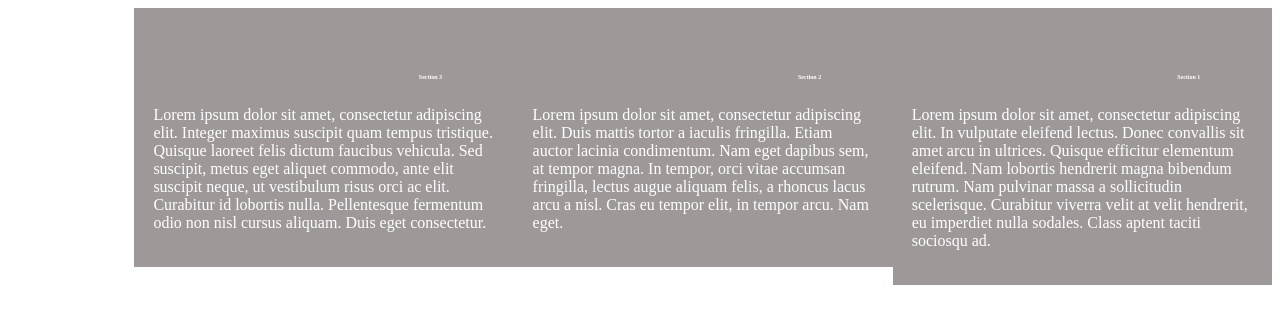
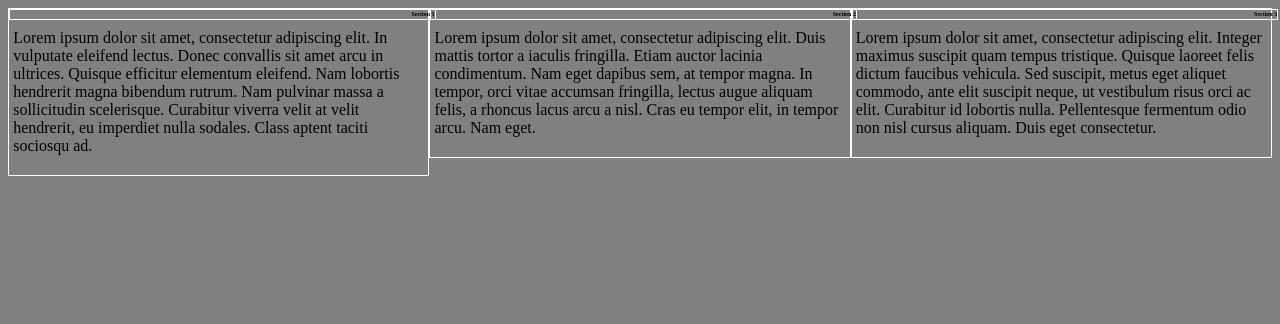
Before and after one commit to bmorris90/selfsummit, a plain HTML site: page Mod2/mod2.html in a window 1280 px wide. Drawn offline with Linux system fonts and the light colour scheme.

Commit message:
New file added

```diff
--- a/Mod2/mod2.html
+++ b/Mod2/mod2.html
@@ -1,5 +1,5 @@
 <!DOCTYPE HTML>
-<html>
+<html lang="en">
 <head>
 	<!-- UTF CHARSET DECLARATION & DISABLE DEVICE AUTO ZOOM/MIN -->
 	<meta charset="UTF-8">
@@ -10,99 +10,69 @@
 		box-sizing: border-box;
 	}
 	body {
-
+		background-color: grey;
 	}
 	p {
-		padding: 5%;
-		border-color: #D19A8E;
-		overflow: visible;
-		border-width: 100%;
+		padding: 1%;
+		margin-left: auto;
+		margin-right: auto;
 	}
 	h2 {
-		font-size: 20%
-	}
-	.container-fluid {
-		overflow: visible;
+		font-size: 10%;
+		text-align: right;
 	}
 	.row {
 		width: 100%;
 	}
 	.section {
-		text-align: left;
 		position: relative;
-		width: 30%;
-		padding-top: 5%;
-		margin: auto;
-		float: right;
-		display: block;
-		color: white;
-		background-color: #9E9998;
+
 	}
-
 	.section-title {
 		position: absolute;
-		text-align: right;
-		left: 75%;
-		border-color: black;
-		border-width: 20px;
 	}
 	/* LG DESKTOP VIEW 992px+ */
-	@media screen (min-width: 992px) {
+	@media (min-width: 992px) {
 		.col-lg-4 {
-
-		}
-
-		.col-md-6 {
-
-		}
-
-		.col-sm-12 {
-
+			width: 33.33%;
+			float: left;
+			border: 1px solid white;
 		}
 	}
 	/* MD TABLET VIEW 768px - 991px */
-	@media screen (min-width: 768px max-width: 991px) {
-		.col-lg-4 {
-
+	@media (min-width: 768px) and (max-width: 991px) {
+		.col-md-6 {
+			width: 50%;
+			float: left;
+			border: 1px solid white;
 		}
-
-		.col-md-6 {
-
-		}
-
-		.col-sm-12 {
-
+		.col-md-12 {
+			width: 100%;
+			float: left;
+			border: 1px solid white;
 		}
 	}
 	/* SM MOBILE VIEW 767px- */
-	@media screen (max-width: 767px) {
-		.col-lg-4 {
-
-		}
-
-		.col-md-6 {
-
-		}
-
+	@media (max-width: 767px) {
 		.col-sm-12 {
-			display: inline;
+			width: 100%;
+			float: left;
+			border: 1px solid white;
 		}
 	}
 	</style>
 </head>
 <body>
-	<header class="container-fluid">
-		<div class="row">
-			<section class="section col-lg-4 col-md-6 col-sm-12">
-			<div class="section-title col-lg-4 col-md-6 col-sm-12"><h2>Section 1</h2></div><p>Lorem ipsum dolor sit amet, consectetur adipiscing elit. In vulputate eleifend lectus. Donec convallis sit amet arcu in ultrices. Quisque efficitur elementum eleifend. Nam lobortis hendrerit magna bibendum rutrum. Nam pulvinar massa a sollicitudin scelerisque. Curabitur viverra velit at velit hendrerit, eu imperdiet nulla sodales. Class aptent taciti sociosqu ad.</p>
-			</section>
-			<section class="section col-lg-4 col-md-6 col-sm-12">
-			<div class="section-title col-lg-4 col-md-6 col-sm-12"><h2>Section 2</h2></div><p>Lorem ipsum dolor sit amet, consectetur adipiscing elit. Duis mattis tortor a iaculis fringilla. Etiam auctor lacinia condimentum. Nam eget dapibus sem, at tempor magna. In tempor, orci vitae accumsan fringilla, lectus augue aliquam felis, a rhoncus lacus arcu a nisl. Cras eu tempor elit, in tempor arcu. Nam eget.</p>
-			</section>
-			<section class="section col-lg-4 col-md-6 col-sm-12">
-			<div class="section-title col-lg-4 col-md-6 col-sm-12"><h2>Section 3</h2></div><p>Lorem ipsum dolor sit amet, consectetur adipiscing elit. Integer maximus suscipit quam tempus tristique. Quisque laoreet felis dictum faucibus vehicula. Sed suscipit, metus eget aliquet commodo, ante elit suscipit neque, ut vestibulum risus orci ac elit. Curabitur id lobortis nulla. Pellentesque fermentum odio non nisl cursus aliquam. Duis eget consectetur.</p>
-			</section>
-		</div>
-	</header>
+	<div class="row">
+		<section id="section1" class="col-lg-4 col-md-6 col-sm-12">
+		<div id="section1-title" class="section-title col-lg-4 col-md-6 col-sm-12"><h2>Section 1</h2></div><p>Lorem ipsum dolor sit amet, consectetur adipiscing elit. In vulputate eleifend lectus. Donec convallis sit amet arcu in ultrices. Quisque efficitur elementum eleifend. Nam lobortis hendrerit magna bibendum rutrum. Nam pulvinar massa a sollicitudin scelerisque. Curabitur viverra velit at velit hendrerit, eu imperdiet nulla sodales. Class aptent taciti sociosqu ad.</p>
+		</section>
+		<section id="section2" class="col-lg-4 col-md-6 col-sm-12">
+		<div id="section2-tite" class="section-title col-lg-4 col-md-6 col-sm-12"><h2>Section 2</h2></div><p>Lorem ipsum dolor sit amet, consectetur adipiscing elit. Duis mattis tortor a iaculis fringilla. Etiam auctor lacinia condimentum. Nam eget dapibus sem, at tempor magna. In tempor, orci vitae accumsan fringilla, lectus augue aliquam felis, a rhoncus lacus arcu a nisl. Cras eu tempor elit, in tempor arcu. Nam eget.</p>
+		</section>
+		<section id="section3" class="col-lg-4 col-md-12 col-sm-12">
+		<div id="section3-title" class="section-title col-lg-4 col-md-6 col-sm-12"><h2>Section 3</h2></div><p>Lorem ipsum dolor sit amet, consectetur adipiscing elit. Integer maximus suscipit quam tempus tristique. Quisque laoreet felis dictum faucibus vehicula. Sed suscipit, metus eget aliquet commodo, ante elit suscipit neque, ut vestibulum risus orci ac elit. Curabitur id lobortis nulla. Pellentesque fermentum odio non nisl cursus aliquam. Duis eget consectetur.</p>
+		</section>
+	</div>
 </body>
 </html>
```
